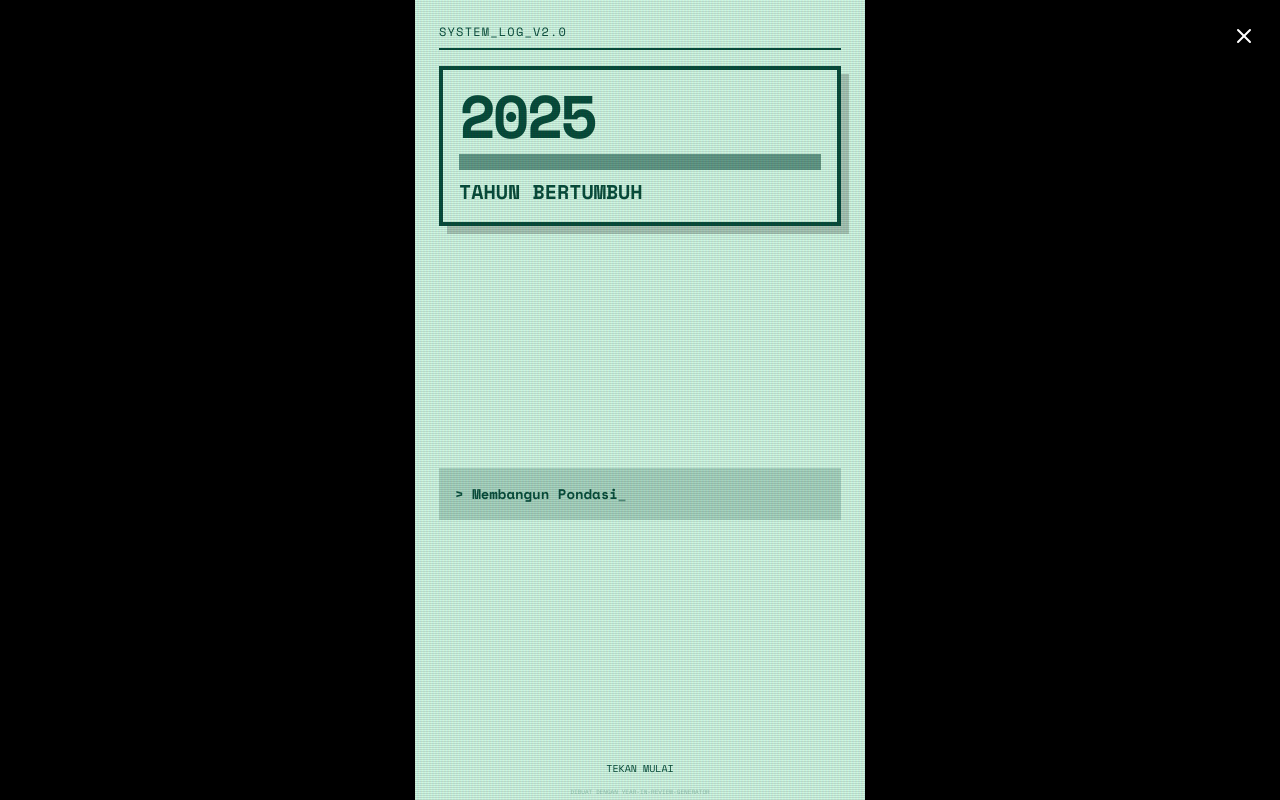
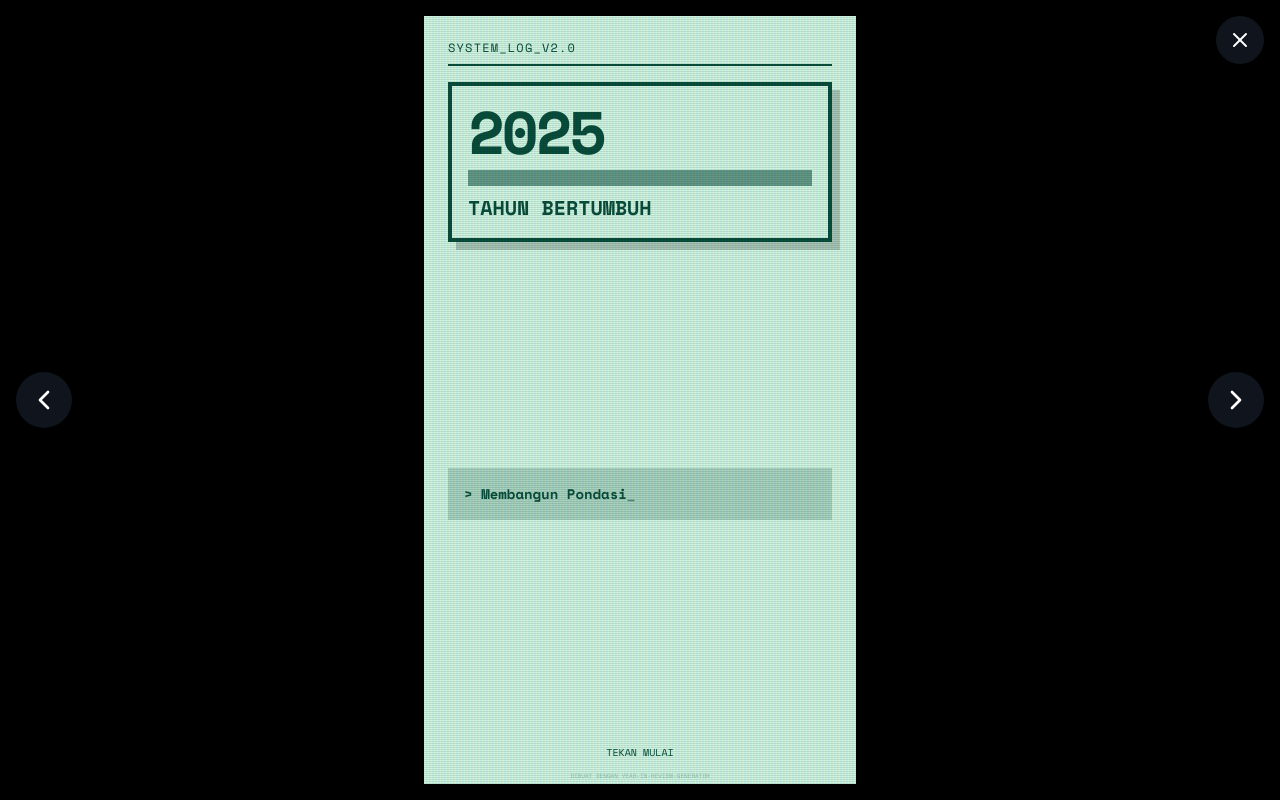
Before and after one commit to fadlyzaki/year-in-review, a React (Vite) app: page / in a window 1280 px wide. Both pictures are taken after a click on the button "MODE SCREENSHOT". Built offline with nearby package versions, Linux system fonts and the light colour scheme.

Commit message:
add navigation into screenshot mode

```diff
--- a/src/YearInReviewGenerator.jsx
+++ b/src/YearInReviewGenerator.jsx
@@ -1900,15 +1900,40 @@ export default function YearInReviewGenerator() {
 
       {/* --- FULL SCREEN PREVIEW OVERLAY --- */}
       {isFullScreen && (
-        <div className="fixed inset-0 z-[200] bg-black flex items-center justify-center p-0">
+        <div className="fixed inset-0 z-[200] bg-black flex items-center justify-center p-4"> {/* Changed p-0 to p-4 for safe area? Or keep p-0 */}
+
+           {/* Close Button */}
            <button
              onClick={() => setIsFullScreen(false)}
-             className="absolute top-4 right-4 z-50 p-2 bg-black/50 text-white rounded-full hover:bg-black/80 backdrop-blur-md"
+             className="absolute top-4 right-4 z-50 p-3 bg-slate-800/50 text-white rounded-full hover:bg-slate-700/80 backdrop-blur-md transition-all"
+             title={t.exitScreenshot}
            >
              <X className="w-6 h-6" />
            </button>
 
-           <div className="h-full aspect-[9/16] relative max-w-full">
+           {/* Previous Button */}
+           <button
+             onClick={(e) => { e.stopPropagation(); prevSlide(); }}
+             className="absolute left-4 top-1/2 -translate-y-1/2 z-50 p-3 bg-slate-800/50 text-white rounded-full hover:bg-slate-700/80 backdrop-blur-md transition-all hidden md:flex"
+             title="Previous Slide"
+           >
+             <ChevronLeft className="w-8 h-8" />
+           </button>
+
+           {/* Next Button */}
+           <button
+             onClick={(e) => { e.stopPropagation(); nextSlide(); }}
+             className="absolute right-4 top-1/2 -translate-y-1/2 z-50 p-3 bg-slate-800/50 text-white rounded-full hover:bg-slate-700/80 backdrop-blur-md transition-all hidden md:flex"
+             title="Next Slide"
+           >
+             <ChevronRight className="w-8 h-8" />
+           </button>
+
+           {/* Mobile Touch Zones for Nav (invisible) */}
+           <div className="absolute inset-y-0 left-0 w-1/4 z-40 md:hidden" onClick={(e) => { e.stopPropagation(); prevSlide(); }} />
+           <div className="absolute inset-y-0 right-0 w-1/4 z-40 md:hidden" onClick={(e) => { e.stopPropagation(); nextSlide(); }} />
+
+           <div className="h-full aspect-[9/16] relative max-w-full shadow-2xl overflow-hidden">
               {renderContent()}
            </div>
         </div>
```
